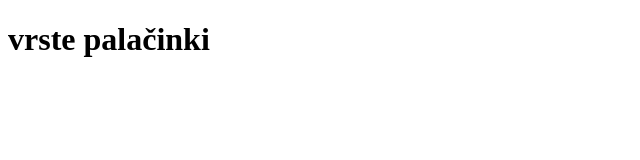
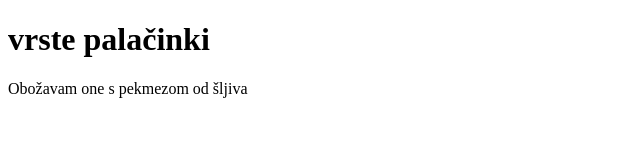
Before and after one commit to bozoperic/palacink, a plain HTML site: page palacinci.html in a window 1280 px wide. Shown: the whole page, without its empty margins (0-640 px from the left). Drawn offline with Linux system fonts and the light colour scheme.

Commit message:
Update palacinci.html
Napisao koji su mi najbolji

```diff
--- a/palacinci.html
+++ b/palacinci.html
@@ -7,5 +7,6 @@
 </head>
 <body>
     <h1>vrste palačinki</h1>
+    <p> Obožavam one s pekmezom od šljiva</p>
 </body>
 </html>
```
